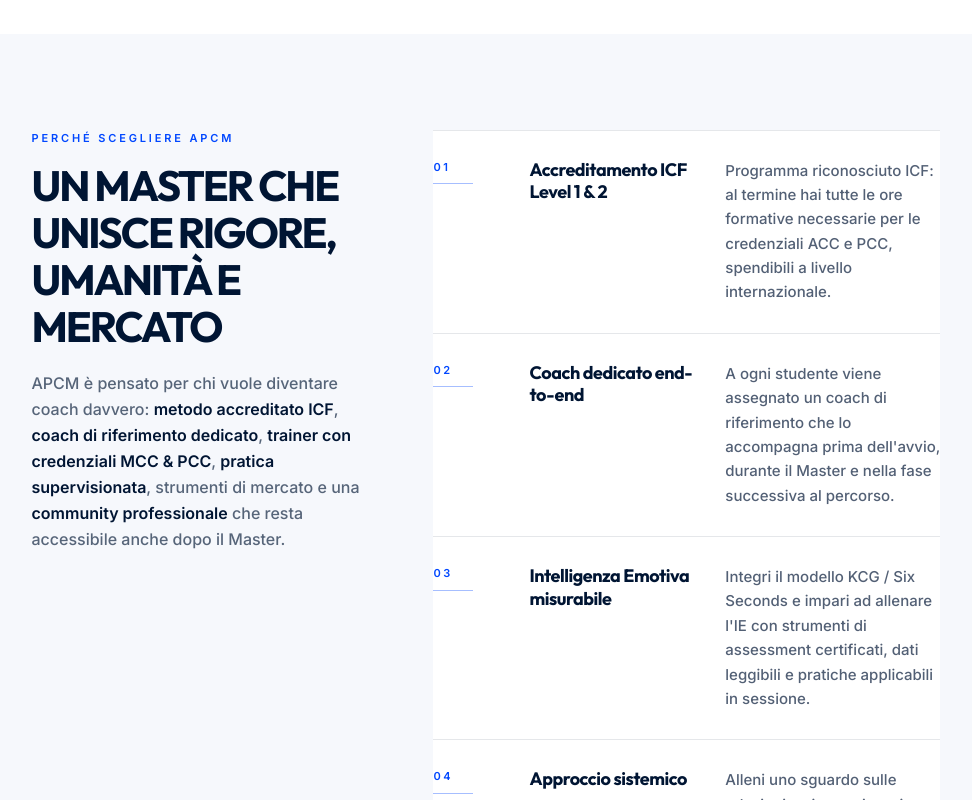
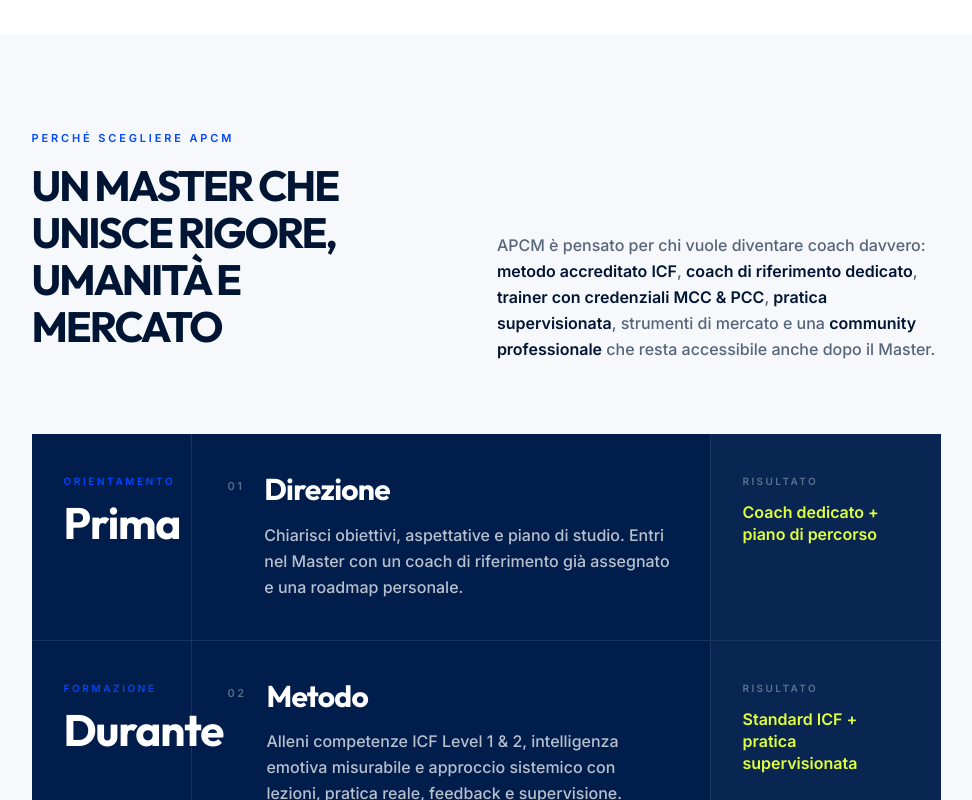
Before and after one commit to danielecolasanti22-wq/asterys-lab---scuola-di-coaching-icf, a React (Vite) app: page /corsi/apcm in a window 1280 px wide. Shown: the part 1740-2540 px from the top of the page, without its empty margins (154-1126 px from the left). Built offline with nearby package versions, Linux system fonts and the light colour scheme.

Commit message:
Redesign APCM benefits journey section

```diff
--- a/src/pages/CourseDetail.tsx
+++ b/src/pages/CourseDetail.tsx
@@ -569,8 +569,8 @@
       {course.whyChoose ? (
         <section className="py-16 lg:py-24 bg-[#F6F8FC]">
           <div className="max-w-[941px] mx-auto px-4">
-            <div className="grid lg:grid-cols-[0.9fr_1.35fr] gap-10 lg:gap-16 items-start">
-              <div>
+            <div className="grid lg:grid-cols-[0.95fr_1.05fr] gap-8 lg:gap-16 items-end mb-12 lg:mb-16">
+              <div className="max-w-xl">
                 {course.whyChoose.eyebrow ? (
                   <p className="text-[11px] font-black uppercase tracking-[0.26em] text-brand-accent mb-4">
                     {course.whyChoose.eyebrow}
@@ -579,36 +579,78 @@
                 <h2 className={`${tSection} mb-5 max-w-xl`}>
                   {course.whyChoose.title}
                 </h2>
+              </div>
               {course.whyChoose.intro ? (
-                  <p className={`${tBody} max-w-xl`}>
+                <p className={`${tBody} max-w-xl lg:pb-2`}>
                   {richText(course.whyChoose.intro)}
                 </p>
               ) : null}
             </div>
 
-              <div className="bg-white border-y border-brand-navy/10">
-                {course.whyChoose.bullets.map((b, i) => (
-                  <div
-                    key={i}
-                    className="grid sm:grid-cols-[72px_1fr] gap-4 sm:gap-6 px-0 py-6 sm:py-7 border-b border-brand-navy/10 last:border-b-0"
-                  >
-                    <div className="flex items-start gap-3 sm:block">
-                      <span className="block text-[11px] font-black uppercase tracking-[0.22em] text-brand-accent sm:mb-2">
+            <div className="bg-[#001D4B] text-white">
+              {[
+                {
+                  phase: 'Prima',
+                  label: 'Orientamento',
+                  title: 'Direzione',
+                  body:
+                    'Chiarisci obiettivi, aspettative e piano di studio. Entri nel Master con un coach di riferimento già assegnato e una roadmap personale.',
+                  output: 'Coach dedicato + piano di percorso',
+                },
+                {
+                  phase: 'Durante',
+                  label: 'Formazione',
+                  title: 'Metodo',
+                  body:
+                    'Alleni competenze ICF Level 1 & 2, intelligenza emotiva misurabile e approccio sistemico con lezioni, pratica reale, feedback e supervisione.',
+                  output: 'Standard ICF + pratica supervisionata',
+                },
+                {
+                  phase: 'Dopo',
+                  label: 'Professione',
+                  title: 'Mercato',
+                  body:
+                    'Trasformi la formazione in posizionamento professionale grazie a Prosperous Coach, Career Center, community alumni e formazione continua.',
+                  output: 'Career Center + community alumni',
+                },
+              ].map((phase, i, arr) => (
+                <div key={phase.phase}>
+                  <div className="grid lg:grid-cols-[160px_1fr_230px]">
+                    <div className="px-6 py-7 lg:px-8 lg:py-10 border-b lg:border-b-0 lg:border-r border-white/10">
+                      <p className="text-[10px] font-black uppercase tracking-[0.26em] text-brand-accent mb-3">
+                        {phase.label}
+                      </p>
+                      <p className="text-3xl sm:text-4xl lg:text-[2.75rem] font-display font-black tracking-tight leading-none">
+                        {phase.phase}
+                      </p>
+                    </div>
+                    <div className="px-6 py-7 lg:px-9 lg:py-10 border-b lg:border-b-0 lg:border-r border-white/10">
+                      <div className="flex items-start gap-5">
+                        <span className="hidden sm:block mt-1 text-[11px] font-black uppercase tracking-[0.22em] text-white/35">
                           {String(i + 1).padStart(2, '0')}
                         </span>
-                      <span className="hidden sm:block h-px w-10 bg-brand-accent/35" />
-                    </div>
-                    <div className="grid md:grid-cols-[0.78fr_1fr] gap-3 md:gap-7">
-                      <h3 className="text-base sm:text-lg font-display font-black text-brand-navy tracking-tight leading-tight">
-                        {b.title}
+                        <div>
+                          <h3 className="text-2xl sm:text-3xl font-display font-black tracking-tight leading-[1.05] mb-4">
+                            {phase.title}
                           </h3>
-                      <p className="text-sm sm:text-[15px] text-brand-navy/68 leading-relaxed font-medium">
-                        {b.desc}
-                      </p>
-                    </div>
-                  </div>
-                ))}
-              </div>
+                          <p className="text-sm sm:text-base text-white/72 leading-relaxed font-medium max-w-xl">
+                            {phase.body}
+                          </p>
+                        </div>
+                      </div>
+                    </div>
+                    <div className="px-6 py-7 lg:px-8 lg:py-10 bg-white/[0.035]">
+                      <p className="text-[10px] font-black uppercase tracking-[0.24em] text-white/35 mb-3">
+                        Risultato
+                      </p>
+                      <p className="text-sm sm:text-base font-black leading-snug text-[#E2FF3B]">
+                        {phase.output}
+                      </p>
+                    </div>
+                  </div>
+                  {i < arr.length - 1 ? <div className="h-px bg-white/10" /> : null}
+                </div>
+              ))}
             </div>
           </div>
         </section>
```
Lines whose indentation alone changed are shown as unchanged.
